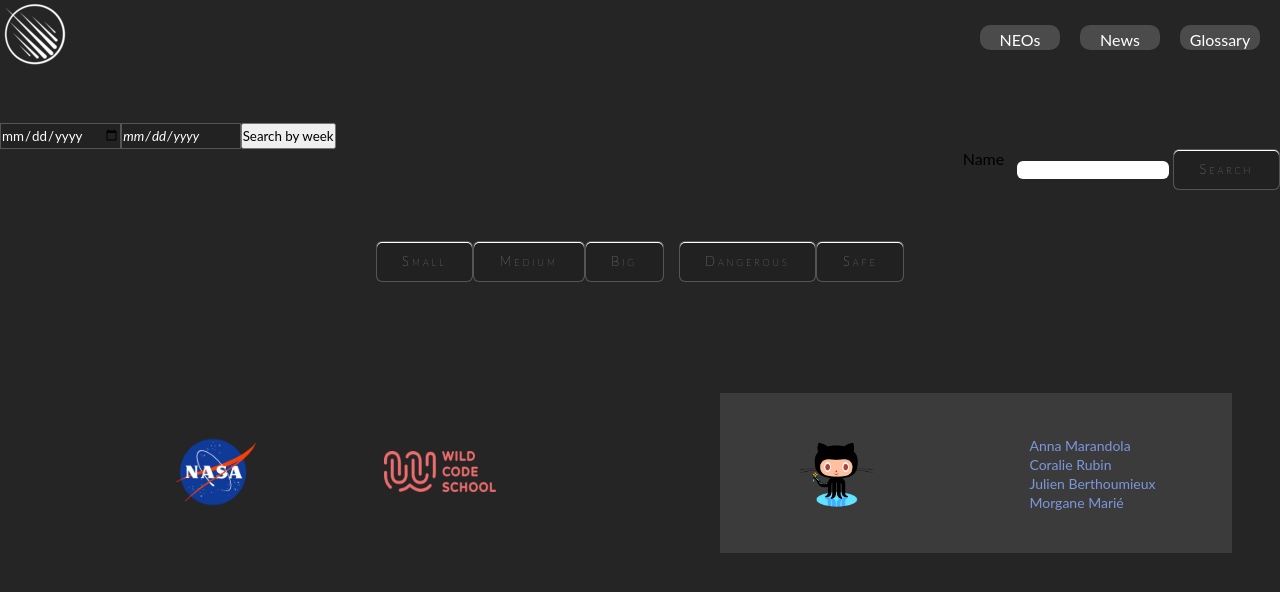
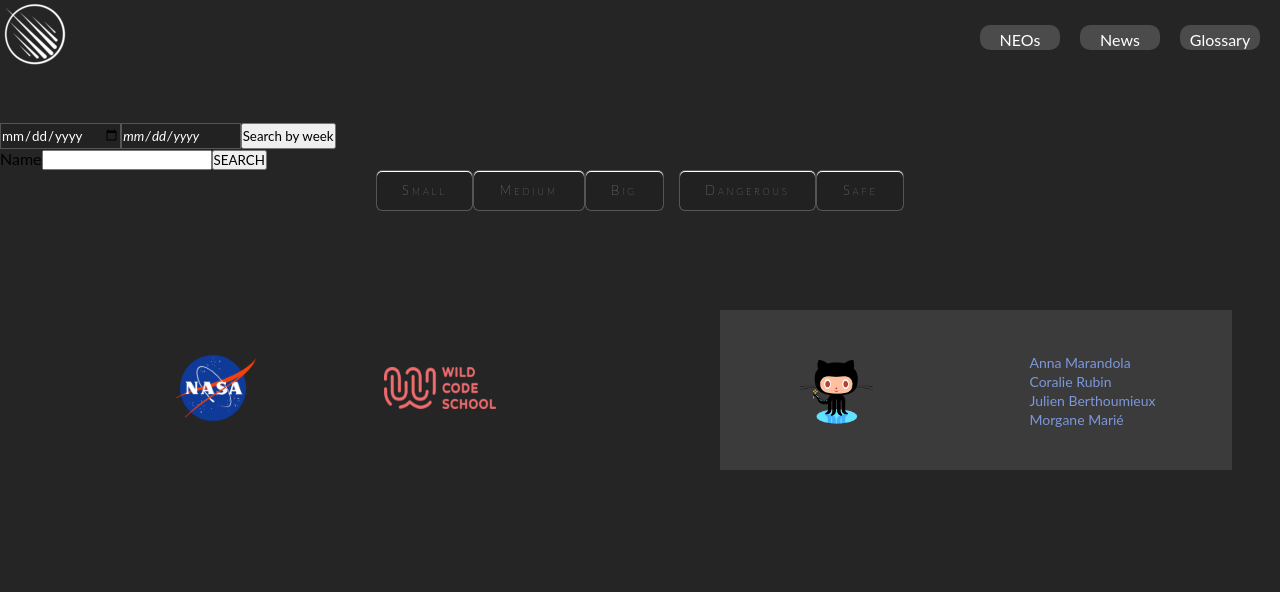
Before and after one commit to WildCodeSchool/toulouse-0919-js-p2-neobserver, a React (Create React App) app: page /AllNeos in a window 1280 px wide. Shown: the top 592 px of the page. Built offline with nearby package versions, Linux system fonts and the light colour scheme.

Commit message:
Modification bouton

```diff
--- a/src/components/AllNeos.css
+++ b/src/components/AllNeos.css
@@ -1,7 +1,11 @@
 .AllNeos{
   display: flex;
   flex-flow: row wrap;
-  margin-top: 10px;
+  margin-top: 5em;
   justify-content: center;
   justify-content: space-around;
 }
+
+.All-btn{
+  position: absolute;
+}
--- a/src/components/Glossary.css
+++ b/src/components/Glossary.css
@@ -7,6 +7,8 @@
   display: flex;
   flex-direction: column;
   align-items: center;
+  background: rgb(1,1,1);
+  background: radial-gradient(circle, rgba(1,1,1,1) 0%, rgba(0,0,0,1) 18%, rgba(0,0,0,1) 45%, rgba(113,113,113,1) 57%, rgba(17,1,1,1) 80%, rgba(22,21,21,1) 100%);
 }
 
 .AllDef {
--- a/src/components/NameFilter.jsx
+++ b/src/components/NameFilter.jsx
@@ -3,18 +3,15 @@ import DisplayCardNeo from './DisplayCardNeo';
 
 const NameFilter = ({ handleNeoByName, findNeoByName, searchedInputName, foundNeo }) => {
   return (
-    <div className="Filter-Name">
+    <div>
       <label htmlFor="name"> Name</label>
       <input
-        className="Input-Name"
         onChange={event => handleNeoByName(event)}
         id="searchName"
         type="text"
         value={searchedInputName}
       />
-      <button className="Btn-Name" onClick={() => findNeoByName(searchedInputName)}>
-        Search
-      </button>
+      <button onClick={() => findNeoByName(searchedInputName)}>SEARCH</button>
       {foundNeo && <DisplayCardNeo infoNeo={foundNeo} />}
     </div>
   );
--- a/src/components/Sorting.jsx
+++ b/src/components/Sorting.jsx
@@ -2,6 +2,7 @@ import { Link } from 'react-router-dom';
 import React from 'react';
 import DisplayCardNeo from './DisplayCardNeo';
 import './AllFilter.css';
+import './AllNeos.css';
 
 // import arrNeo from './jason';
 
@@ -21,37 +22,27 @@ const Sorting = ({
     <div className="Btn-Sorting">
       <div className="All-btn">
         <label htmlFor="small"></label>
-        <Link to="/AllNeos" alt="link to neos">
         <button className="Btn-Small" onClick={getSmallNeos}>
           Small
         </button>
-        </Link>
 
-        <Link to="/AllNeos" alt="link to neos">
         <button className="Btn-Medium" onClick={getMediumNeos}>
           Medium
         </button>
-        </Link>
 
-        <Link to="/AllNeos" alt="link to neos">
         <button className="Btn-Big" onClick={getBigNeos}>
           Big
         </button>
-        </Link>
 
-        <Link to="/AllNeos" alt="link to neos">
         <button className="Btn-Dangerous" onClick={getDangerousNeos}>
           Dangerous
         </button>
-        </Link>
 
-        <Link to="/AllNeos" alt="link to neos">
         <button className="Btn-Safe" onClick={getSafeNeos}>
           Safe
         </button>
-        </Link>
       </div>
-      <div>
+      <div className="AllNeos">
         {foundSmalls && foundSmalls.map(small => <DisplayCardNeo infoNeo={small} />)}
         {foundMediums && foundMediums.map(medium => <DisplayCardNeo infoNeo={medium} />)}
         {foundBigs && foundBigs.map(big => <DisplayCardNeo infoNeo={big} />)}
```
Lines whose indentation alone changed are shown as unchanged.
